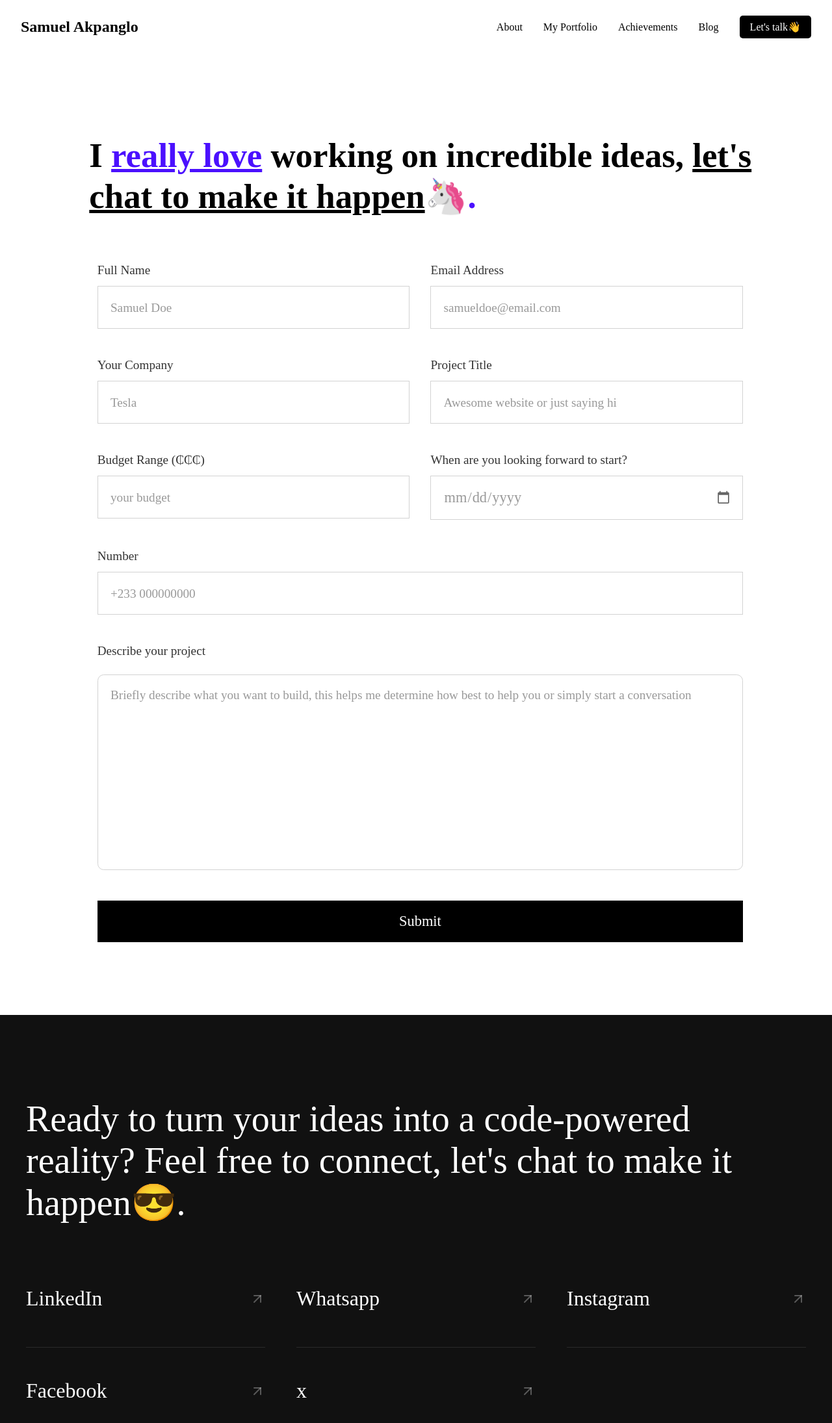
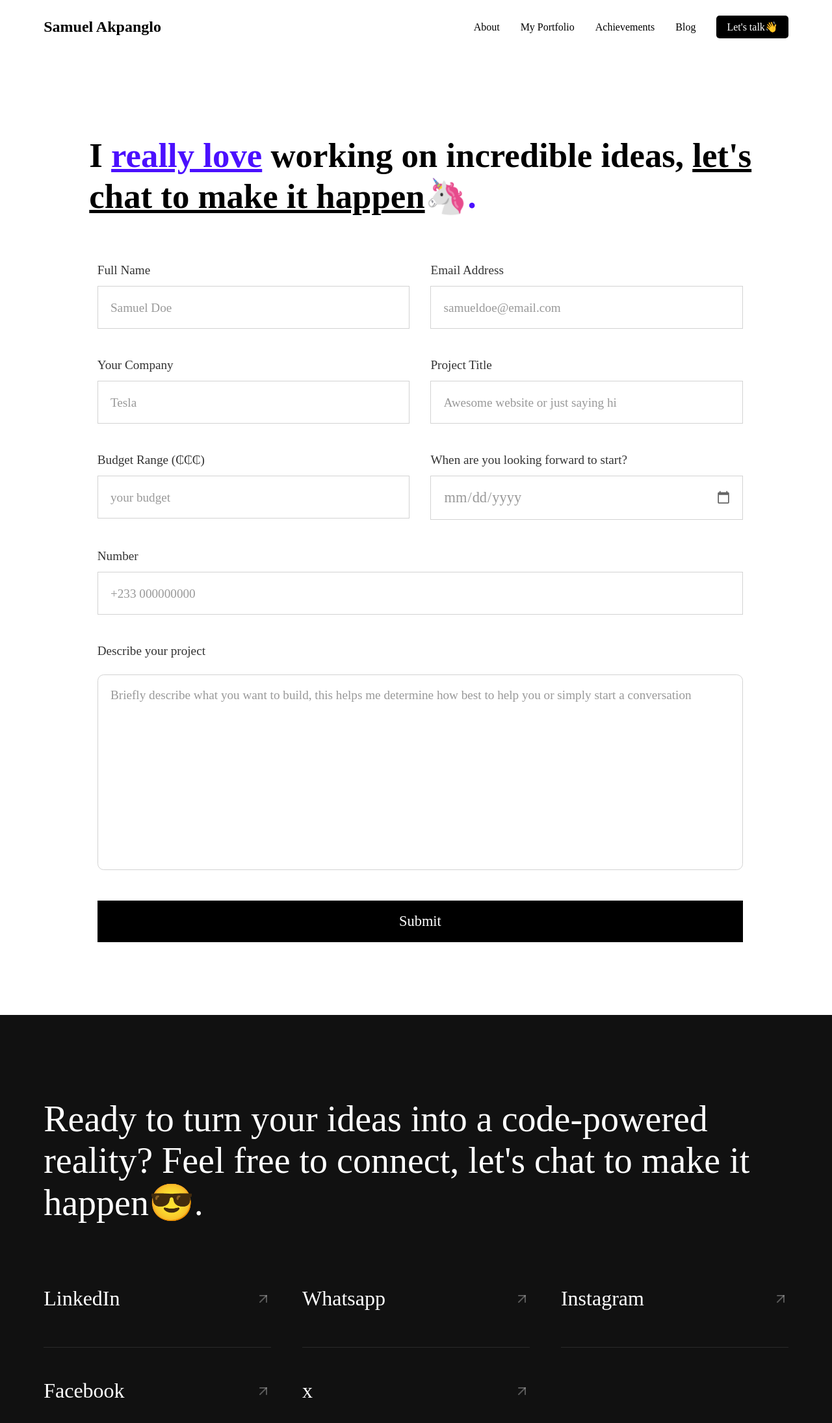
Before and after one commit to skakpanglo/myportfolio, a React (Create React App) app: page /lets-talk in a window 1280 px wide. Shown: the top 2190 px of the page at 65% size. Built offline with nearby package versions, Linux system fonts and the light colour scheme; a web font is replaced by a local one.

Commit message:
initial commit

```diff
--- a/src/components/Footer.js
+++ b/src/components/Footer.js
@@ -4,12 +4,12 @@ import { FiArrowUpRight } from 'react-icons/fi';
 
 const FooterContainer = styled.footer`
   font-family: 'Gambarino', serif;
-  padding: 8rem 2rem;
+  padding: 8rem 4.2rem;
   background-color: #111111;
   color: #fff;
 
   @media (max-width: 768px) {
-    padding: 4rem 1rem;
+    padding: 4rem 1.2rem;
   }
 `;
 
--- a/src/components/Navbar.js
+++ b/src/components/Navbar.js
@@ -4,7 +4,7 @@ import { Link } from 'react-router-dom';
 
 const Nav = styled.nav`
   font-family: 'Gambarino', serif;
-  padding: 1.5rem 2rem;
+  padding: 1.5rem 4.2rem;
   display: flex;
   justify-content: space-between;
   align-items: center;
@@ -13,7 +13,12 @@ const Nav = styled.nav`
   width: 100%;
   z-index: 100;
   backdrop-filter: blur(5px);
+
+  @media (max-width: 768px) {
+    padding: 1.2rem 1.2rem;
+  }
 `;
+
 
 const Logo = styled(Link)`
   font-family: 'Gambarino', serif;
```
Also changed, not shown: 1 other file (tests, documents, lock files or other folders).
